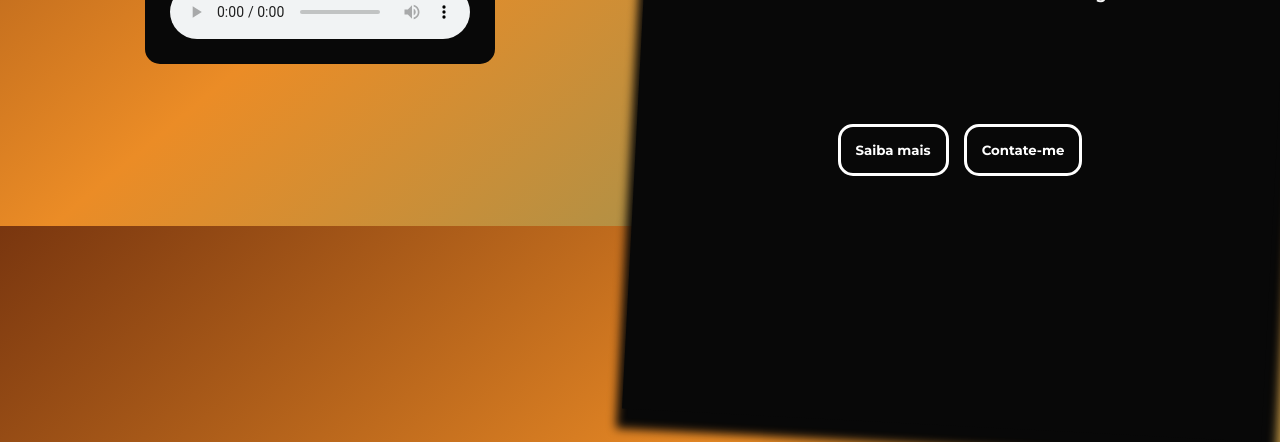
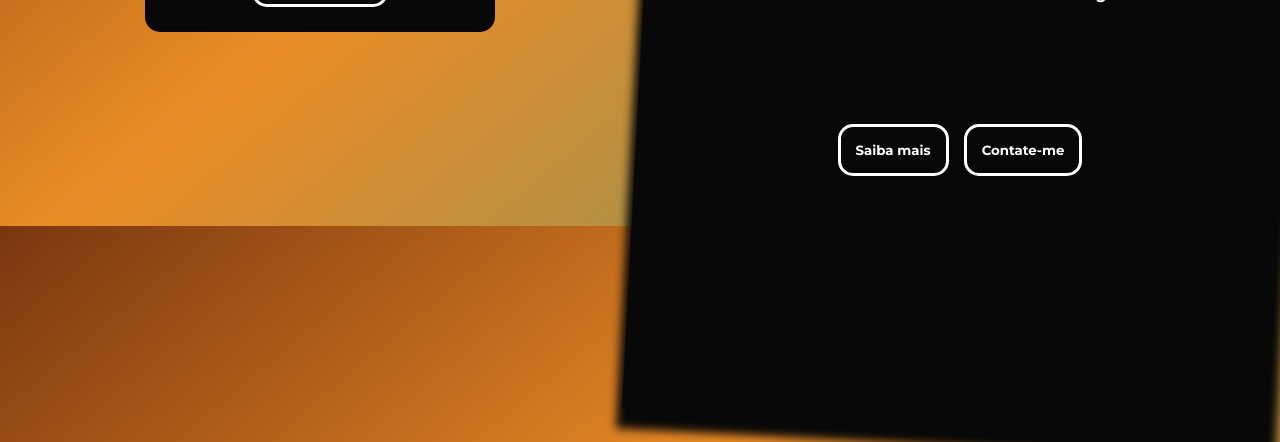
Before and after one commit to ProgrammerMig/lifes-a-mess, a plain HTML site: page index.html in a window 1280 px wide. Shown: the part 574-1016 px from the top of the page. Drawn offline with Linux system fonts and the light colour scheme.

Commit message:
Patch 1.5

```diff
--- a/index.html
+++ b/index.html
@@ -39,7 +39,7 @@
                 <h3 id="song-preview">wish i could care less</h3>
                 <p id="song_duration">01:54</p>
                 <input type="button" value="Prever música" id="previewBtn">
-                <audio id="care-less" controls src="careless.ogg" onended="stopVinyl()"
+                <audio id="care-less" src="careless.ogg" onended="stopVinyl()"
                 ></audio>
             </div>
 
```
